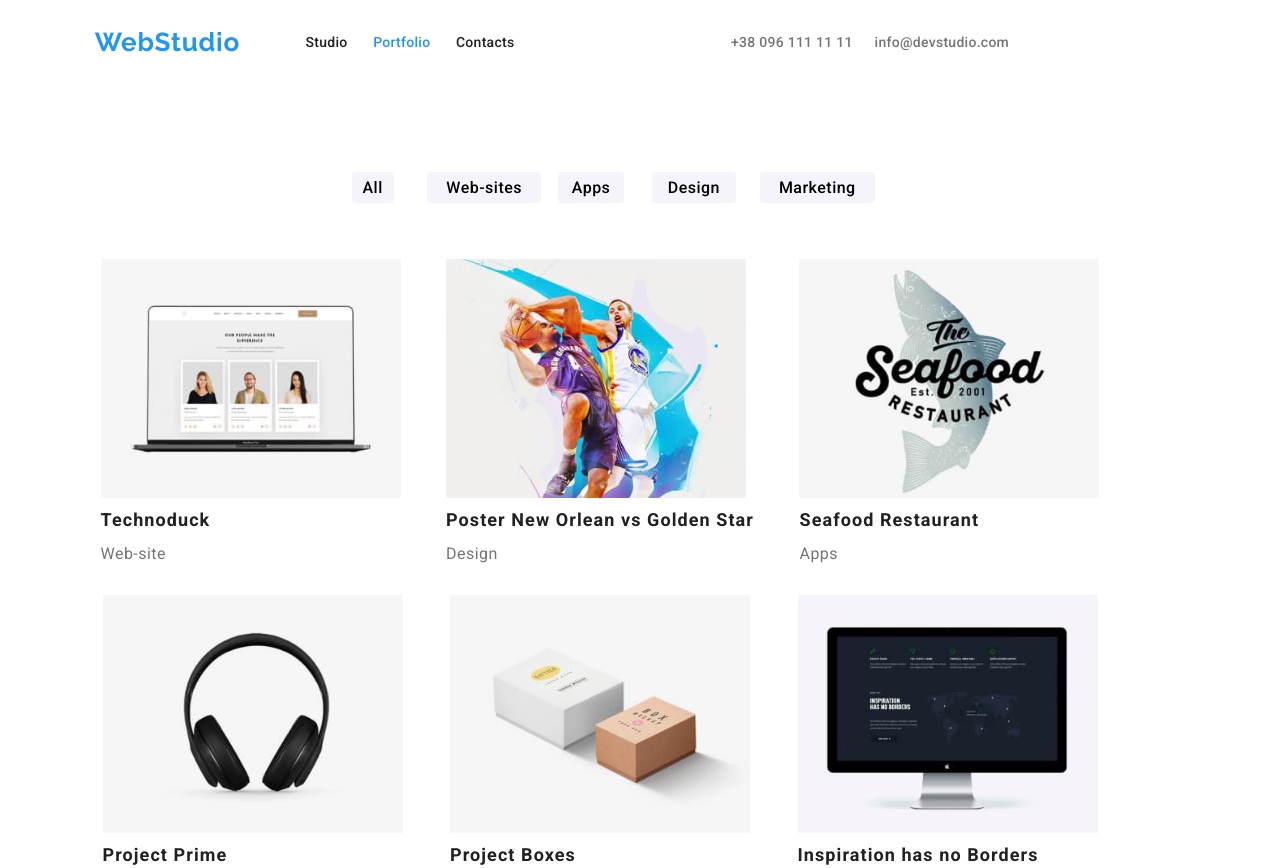
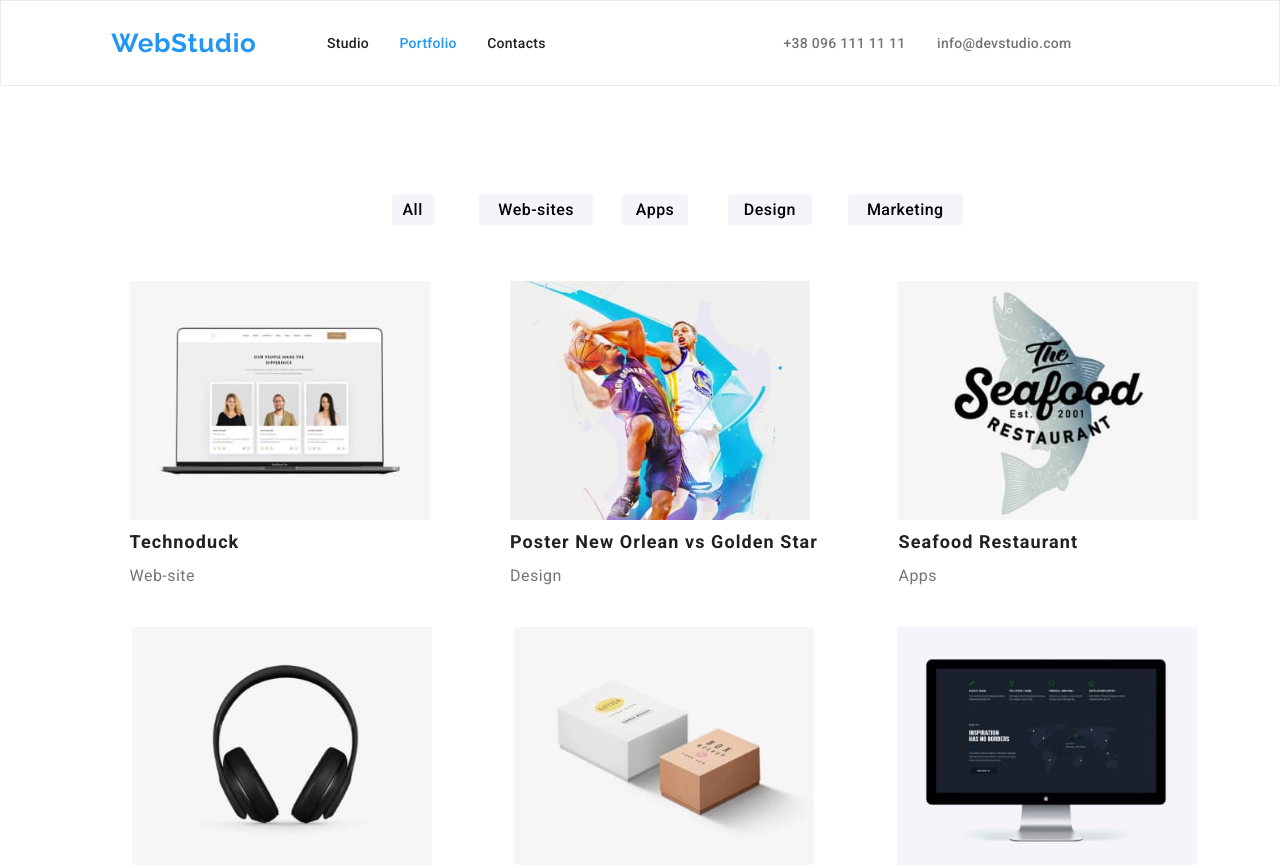
Before and after one commit to verovh/goit-markup-hw-03, a plain HTML site: page portfolio.html in a window 1280 px wide. Shown: the top 868 px of the page. Drawn offline with nearby package versions, Linux system fonts and the light colour scheme.

Commit message:
retoques: re-posicionamiento del container class, borde al header

```diff
--- a/css/styles.css
+++ b/css/styles.css
@@ -20,12 +20,16 @@
 
 .list-style-none li{
     list-style: none;
+
 }
 
 /* FLEXBOX */
 
 .container{
     width: 1200px;
+    margin: 0;
+    padding: 0;
+
 }
 
 
@@ -38,6 +42,10 @@
     align-items: center;
     margin-top: 20px;
     margin-bottom: 20px;
+}
+
+.header-border{
+    border: 1px solid #ECECEC;
 }
 
 .logo-link{
@@ -59,7 +67,6 @@
     display: flex;
     width: 25%;
     justify-content: center;
-
 }
 
 .toplinks{
@@ -211,6 +218,7 @@
     width: 85%;
     justify-content: space-between;
     align-content: space-evenly;
+    align-items: center;
 }
 
 .howwedoit-items{
@@ -354,6 +362,7 @@
     justify-content: space-evenly;
     margin-top: 40px;
     padding: 0%;
+    gap: 10px;
 }
 
 .portfolio-card-item{
--- a/portfolio.html
+++ b/portfolio.html
@@ -22,9 +22,10 @@
     <title>Portfolio</title>
   </head>
 
-  <body class="list-style-none container">
-    <header class="topmenu">
+  <body class="list-style-none">
+    <header  class="header-border">
       <!-- Banner superior navegacion -->
+      <div class="topmenu container">
         <a href="#" class="logo-link">WebStudio</a>
 
         <nav class="text-basic-color toplinks-container">
@@ -39,12 +40,14 @@
           <li class="address-links "><a href="Tel:+380961111111">+38 096 111 11 11</a></li>
           <li class="address-links "><a href="mailto:info@devstudio.com">info@devstudio.com</a></li>
         </ul>
+      </div>
     </header>
 
     <main>
       <h1 hidden>Portfolio</h1>
       <!-- BOTONES FILTRO -->
-      <section class="portfolio-container">
+      <section>
+        <div class="portfolio-container container">
           <ul class="portfolio-button">
             <li><button type="button" class="portfolio-button-item">All</button></li>
             <li><button type="button" class="portfolio-button-item">Web-sites</button></li>
@@ -138,10 +141,12 @@
               <p class="portfolio-item-filter">Apps</p>
             </li>
           </ul>
+        </div>
       </section>
     </main>
 
     <footer class="banner-footer">
+      <div class="container">
         <section class="footer-container">
           <a href="#" class="logo-link footer-item">WebStudio</a>
           <address class="address-text">
@@ -153,6 +158,7 @@
             </ul>
           </address>
         </section>
+      </div>
     </footer>
   </body>
 </html>
```
Also changed, not shown: index.html (+15 -3 lines). Lines whose indentation alone changed are shown as unchanged.
